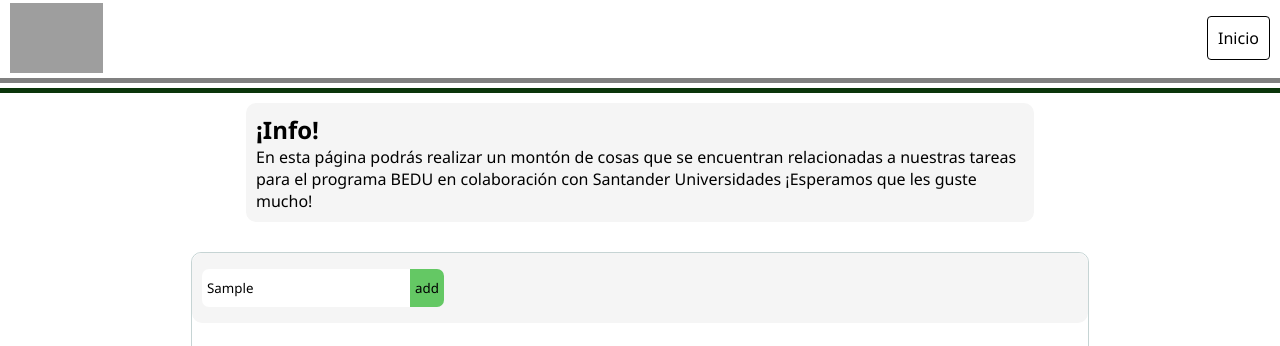
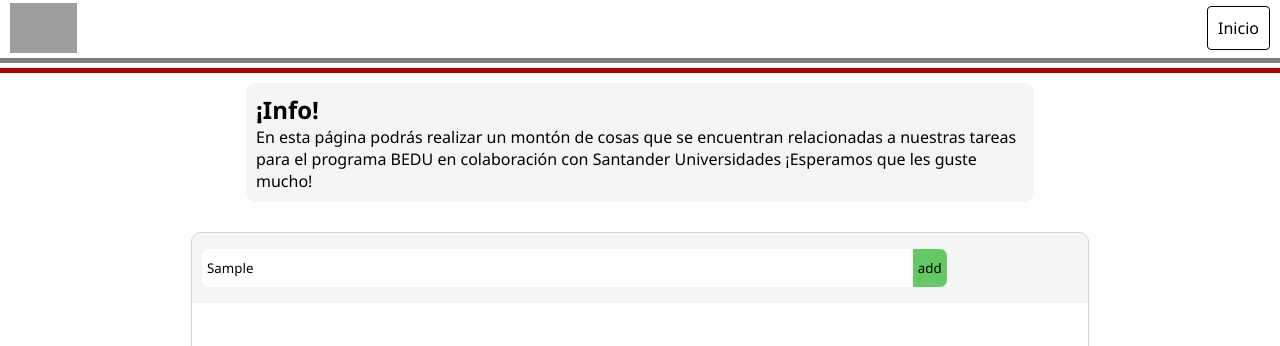
Before and after one commit to devnull404/TODO, a website: page index.html in a window 1280 px wide. Both pictures are taken after typing "Sample" into the empty fields and a click on the button "add". Shown: the top 346 px of the page. Drawn offline with Linux system fonts and the light colour scheme; grey boxes are pictures that could not be loaded.

Commit message:
Working on UI style

```diff
--- a/JS/main.js
+++ b/JS/main.js
@@ -1,13 +1,13 @@
 document.addEventListener("mousemove", function(e) {
-    drawer()
-})
+    drawer(e)
+});
 
-function drawer() {
-    let red = Math.floor(Math.random()*254).toString();
-    red = (10).toString()
-    let green = Math.floor(Math.random()*254).toString();
-    let blue = Math.floor(Math.random()*254).toString();
-    blue = (10).toString()
+function drawer(event) {
+    let viewW = window.innerWidth;
+    let viewH = window.innerHeight;
+    let red = (180).toString();
+    let green = ((event.offsetX/viewW)*254).toString();
+    let blue = ((event.offsetY/viewH)*254).toString();
     let inProp = "rgb(" + red + ", " + green + ", " + blue + ")";
     document.getElementsByClassName("decorationBar")[1].style.backgroundColor = inProp;
 }
--- a/SASS/_body.sass
+++ b/SASS/_body.sass
@@ -35,7 +35,7 @@ main
             padding: 10px
             display: flex
             background-color: whitesmoke
-            border-radius: 10px
+            border-radius: 10px 10px 0 0
             height: 50px
             align-items: center
             button
@@ -43,5 +43,11 @@ main
                 border-radius: 0 7px 7px 0
                 background-color: rgb(100, 200, 100)
             input
+                width: 80%
                 padding: 10px 5px 10px 5px
                 border-radius: 7px 0 0 7px
+                transition: all 0.3s ease
+            input:hover
+                box-shadow: 0px 5px 5px 0 gray
+            input:focus
+                box-shadow: 0px 5px 5px 0 gray
--- a/SASS/_header.sass
+++ b/SASS/_header.sass
@@ -1,5 +1,7 @@
 @import variables
 header
+    position: sticky
+    top: 0
     background-color: $headerBackground
     display: flex-box
     div.decorationBar
@@ -20,7 +22,7 @@ header
         display: flex
         justify-content: space-between
         align-items: center
-        height: 70px
+        height: 50px
         padding: 3px 10px 0 10px
         img
             height: inherit
```
Also changed, not shown: CSS/main.css, 1 other file.
